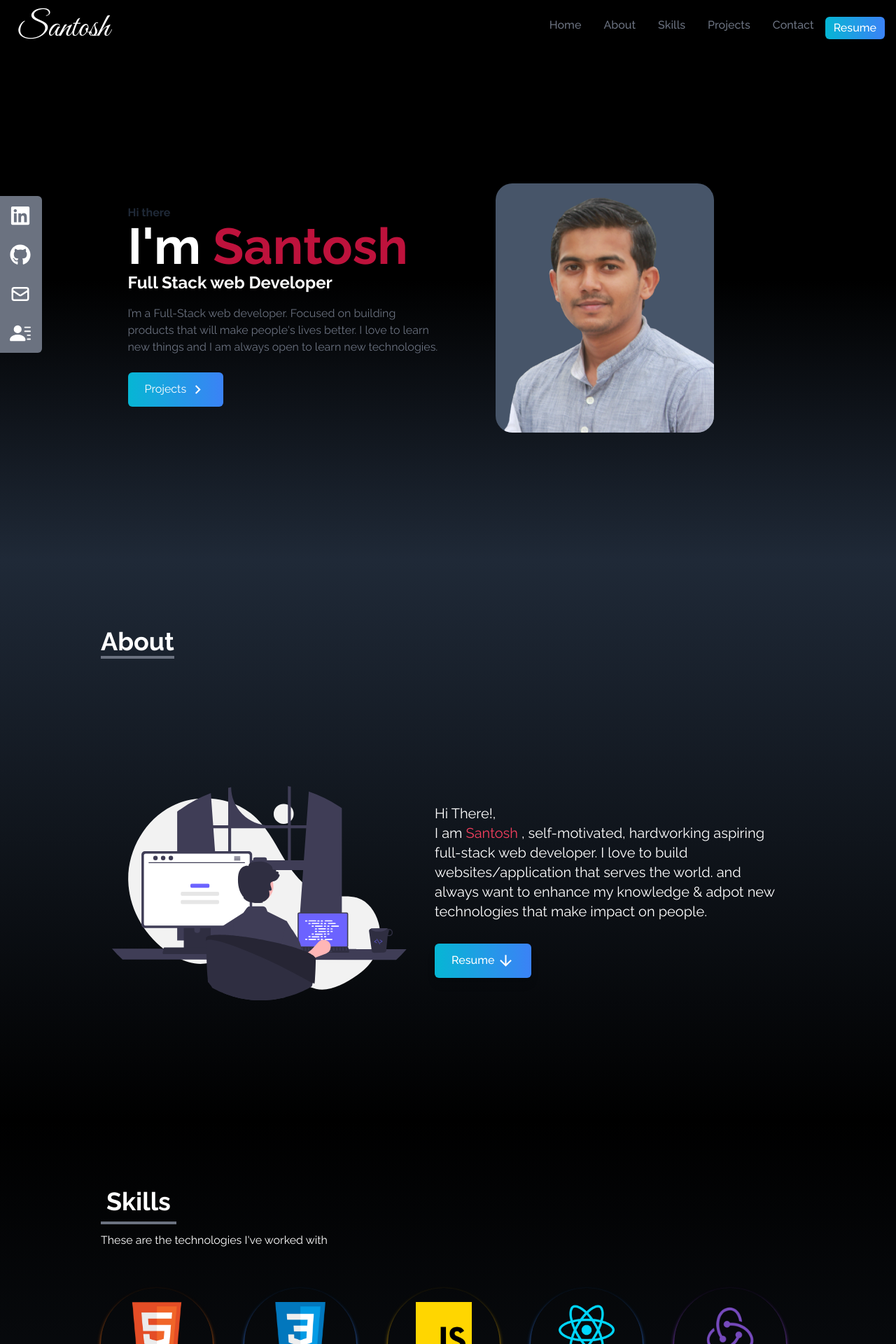
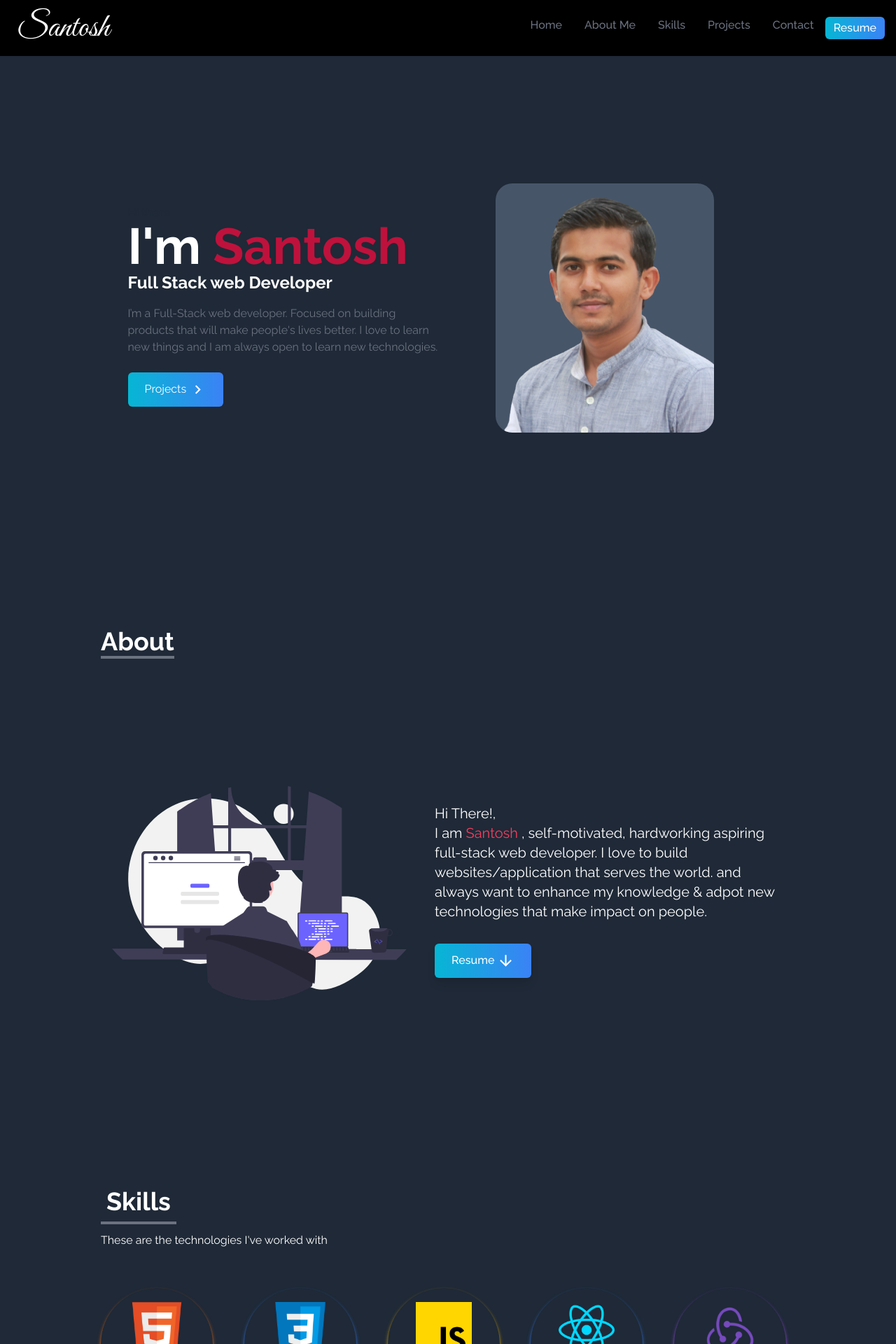
Before and after one commit to Santoshdandin/Santoshdandin.github.io, a React (Create React App) app: page / in a window 1280 px wide. Shown: the top 1920 px of the page at 70% size. Built offline with nearby package versions, Linux system fonts and the light colour scheme.

Commit message:
updated contact

```diff
--- a/src/App.js
+++ b/src/App.js
@@ -18,7 +18,7 @@ export default function App() {
 <Skills/>
 <Projects/>
 <Contact/>
-    <SocialLinks/>
+    {/* <SocialLinks/> */}
    </div>
 
   )
--- a/src/Components/About.jsx
+++ b/src/Components/About.jsx
@@ -6,7 +6,7 @@ const About = () => {
   return (
     <div
       name="about"
-      className="h-screen w-full bg-gradient-to-b from-gray-800 to-black text-white items-center pt-20"
+      className="h-screen w-full bg-gray-800 text-white items-center pt-20"
     >
       <div className="max-w-screen-lg p-4 mx-auto flex flex-col justify-center w-full h-full">
         <div className="pb-8">
--- a/src/Components/Contact.jsx
+++ b/src/Components/Contact.jsx
@@ -1,4 +1,7 @@
 import React from 'react'
+
+import { FaGithub, FaLinkedin, FaWhatsapp } from "react-icons/fa";
+import { HiOutlineMail } from "react-icons/hi";
 
 const Contact = () => {
   return (
@@ -6,7 +9,7 @@ const Contact = () => {
 
     <div
     name="contact"
-    className="h-full w-full bg-gradient-to-b from-black to-gray-800  text-white items-center pt-20"
+    className="h-full w-full bg-gray-800  text-white items-center pt-20"
   >
       <div className="max-w-screen-lg p-4 mx-auto flex flex-col justify-center w-full h-full">
         <div className="pb-8">
@@ -26,6 +29,17 @@ const Contact = () => {
                         <button className='text-white bg-gradient-to-b from-cyan-500 to-blue-500 px-6 py-3 my-8 mx-auto flex items-center rounded-md hover:scale-110 duration-300 '>Let's talk</button>
                     </form>
                     </div>
+
+                    <div className='flex justify-center gap-8 '>
+
+
+        <a href="https://www.linkedin.com/in/santosh-s-330927104/" target='blank' className='hover:scale-125 duration-300'><FaLinkedin size={40} /></a>
+        <a href="https://github.com/Santoshdandin" target='blank' className='hover:scale-125 duration-300'> <FaGithub size={40} /></a>
+        <a href="https://api.whatsapp.com/send/?phone=7760621468&text&type=phone_number&app_absent=0" target='blank' className='hover:scale-125 duration-300'> <FaWhatsapp size={40} /></a>
+        <a href="mailto:santoshsdandin@gmail.com" target='blank' className='hover:scale-125 duration-300'> <HiOutlineMail size={40} /></a>
+
+
+                    </div>
                 </div>
             </div>
 
--- a/src/Components/Home.jsx
+++ b/src/Components/Home.jsx
@@ -5,7 +5,7 @@ import {Link} from "react-scroll"
 
 const Home = () => {
   return (
-    <div name="home" className="h-screen w-full bg-gradient-to-b from-black via-black to-gray-800 items-center pt-20">
+    <div name="home" className="h-screen w-full bg-gray-800 items-center pt-20">
 
       <div className="max-w-screen-lg mx-auto flex flex-col items-center justify-center h-full px-4 md:flex-row">
         <div className="flex flex-col justify-center h-full">
--- a/src/Components/NavBar.jsx
+++ b/src/Components/NavBar.jsx
@@ -12,7 +12,7 @@ const NavBar = () => {
     },
     {
       id: 2,
-      link: "about",
+      link: "about Me",
     },
     {
       id: 3,
--- a/src/Components/Projects.jsx
+++ b/src/Components/Projects.jsx
@@ -125,7 +125,7 @@ const Projects = () => {
   return (
     <div
       name="projects"
-      className="h-full w-full bg-gradient-to-b from-gray-800 to-black  text-white items-center pt-20 "
+      className="h-full w-full bg-gray-800  text-white items-center pt-20 "
     >
       <div className="max-w-screen-lg p-4 mx-auto flex flex-col justify-center w-full h-full ">
         <div className="pb-2 ">
@@ -139,7 +139,7 @@ const Projects = () => {
 
         {portfolios.map(({ id, src,title,description,techs,live,git }) => (
 
-            <div key={id} className="shadow-md shadow-gray-600  rounded-lg items-center justify-center  hover:scale-110 hover:bg-gray-900">
+            <div key={id} className="shadow-md shadow-gray-600  rounded-lg items-center justify-center cursor-pointer">
               <img
                 src={src}
                 alt=""
--- a/src/Components/Skills.jsx
+++ b/src/Components/Skills.jsx
@@ -91,7 +91,7 @@ const techs = [
   return (
     <div
       name="skills"
-      className="h-full w-full bg-gradient-to-b from-black to-gray-800  text-white items-center pt-20"
+      className="h-full w-full bg-gray-800  text-white items-center pt-20"
     >
         <div className='max-w-screen-lg mx-auto p-4 flex flex-col justify-center w-full h-full text-white'>
 
@@ -108,7 +108,7 @@ const techs = [
 
             {techs.map(({id,src,title,style})=>(
 
-<div key={id} className={`shadow-md hover:scale-105 duration-500 py-2 rounded-full flex flex-col w-40 h-40 justify-center ${style}`}>
+<div key={id} className={`shadow-md  hover:scale-105 duration-500 py-2 rounded-full flex flex-col w-40 h-40 justify-center ${style}`}>
                     <img src={src} alt="" className='w-20 mx-auto' />
                     <p className='mt-4'>{title}</p>
                 </div>
--- a/src/Components/SocialLinks.jsx
+++ b/src/Components/SocialLinks.jsx
@@ -31,7 +31,7 @@ const SocialLinks = () => {
           Mail <HiOutlineMail size={30} />
         </>
       ),
-      href: "mailto:foo@gmail.com",
+      href: "mailto:santoshsdandin@gmail.com",
     },
     {
       id: 4,
```
